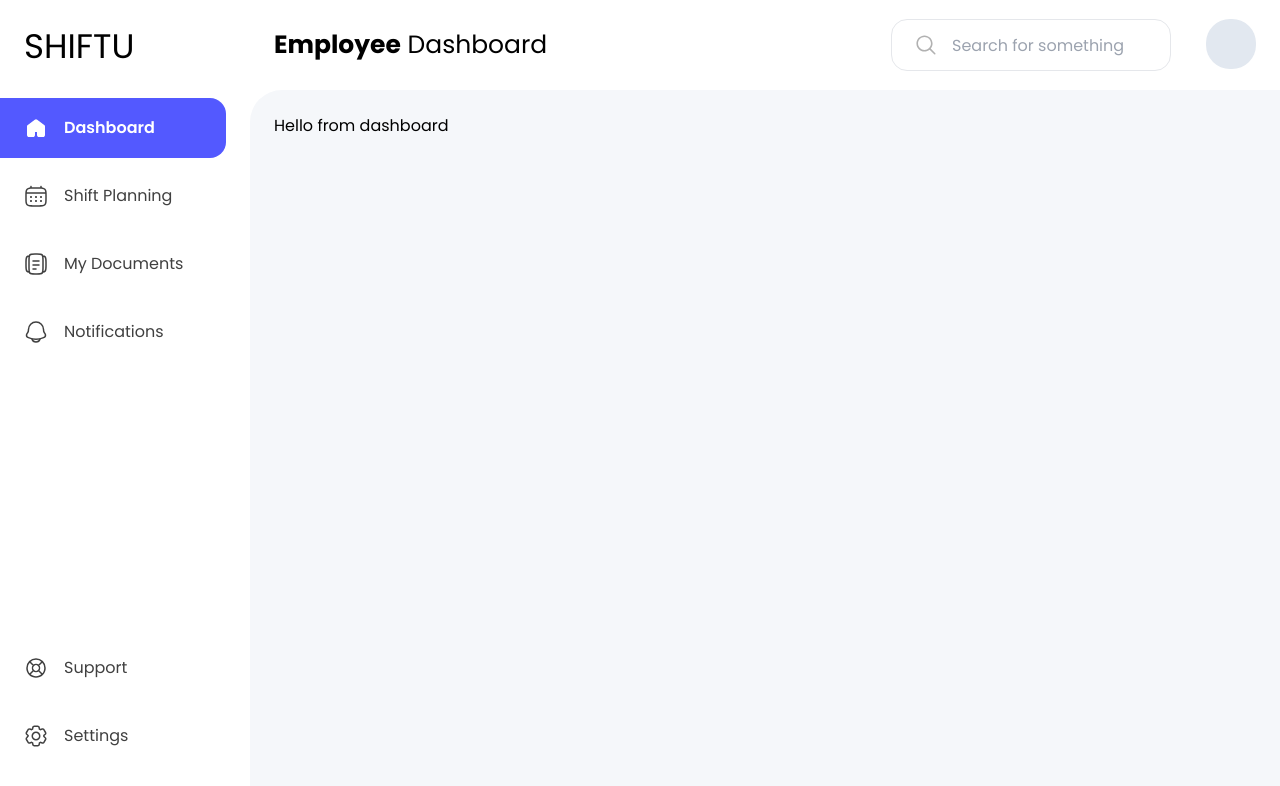
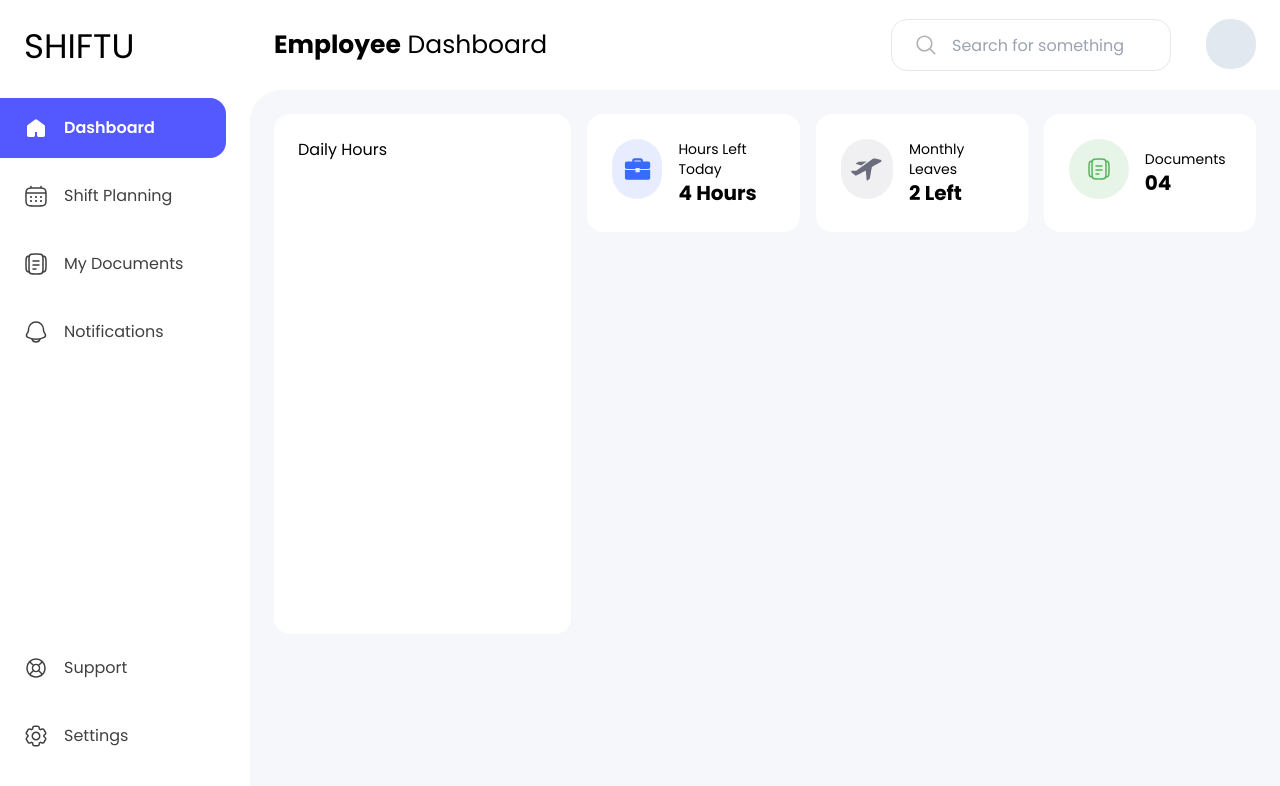
Before and after one commit to Q-Shifts/q-shifts_client, a React (Vite) app: page / in a window 1280 px wide. Shown: the top 786 px of the page. Built offline with nearby package versions, Linux system fonts and the light colour scheme.

Commit message:
dashboard UI enhancement

```diff
--- a/src/pages/Dashboard.tsx
+++ b/src/pages/Dashboard.tsx
@@ -1,7 +1,56 @@
+import BriefcaseIcon from "~/assets/icons/briefcase.svg?react";
+import PlaneSolidIcon from "~/assets/icons/clarity_plane-solid.svg?react";
+import DocumentsIcon from "~/assets/icons/documents-linear.svg?react";
+
 const Dashboard = () => {
-    return <>
-        <h1>Hello from dashboard</h1>
+  const activityItems = [
+    {
+      title: "Hours Left Today",
+      icon: <BriefcaseIcon color="#396AFF" />,
+      subtitle: "4 Hours",
+      className: "bg-accent-blue"
+    },
+    {
+      title: "Monthly Leaves",
+      icon: <PlaneSolidIcon color="#6C6C7F" />,
+      subtitle: "2 Left",
+      className: "bg-accent-gray"
+    },
+    {
+      title: "Documents",
+      icon: <DocumentsIcon color="#55B65B" />,
+      subtitle: "04",
+      className: "bg-accent-green"
+    }
+  ];
+
+  return (
+    <>
+      <div className="flex gap-[16px]">
+        <div className="rounded-md p-24 bg-white w-[330px] h-[520px]">
+          <h2>Daily Hours</h2>
+        </div>
+        <div className="flex-grow">
+          <div className="grid grid-cols-3 gap-[16px]">
+            {activityItems.map(item => (
+              <div
+                key={item.title}
+                className="flex gap-[16px] p-25 rounded-md bg-white"
+              >
+                <div className={`rounded-xl ${item.className} flex justify-center items-center w-[60px] h-[60px]`}>
+                  {item.icon}
+                </div>
+                <div className="flex flex-col justify-center">
+                  <h3 className="text-14">{item.title}</h3>
+                  <strong className="text-20">{item.subtitle}</strong>
+                </div>
+              </div>
+            ))}
+          </div>
+        </div>
+      </div>
     </>
-}
+  );
+};
 
 export default Dashboard;
--- a/tailwind.config.js
+++ b/tailwind.config.js
@@ -30,10 +30,16 @@ export default {
           darker: "#1a202c"
         },
         primary: {
-          "gray": "#404040"
+          "gray": "#404040",
+          green: "#55B65B"
         },
         secondary: {
-          gray: "#B1B1B1"
+          gray: "#B1B1B1",
+        },
+        accent: {
+          gray: "#F0F0F2",
+          blue: "#E7EDFF",
+          green: "rgba(85, 182, 91, 0.14)"
         }
       },
       fontFamily: {
@@ -65,7 +71,9 @@ export default {
       },
       spacing: {
         32: "32px",
+        30: "30px",
         24: "24px",
+        25: "25px",
         26: "26px",
         18: "18px",
         16: "16px",
```
